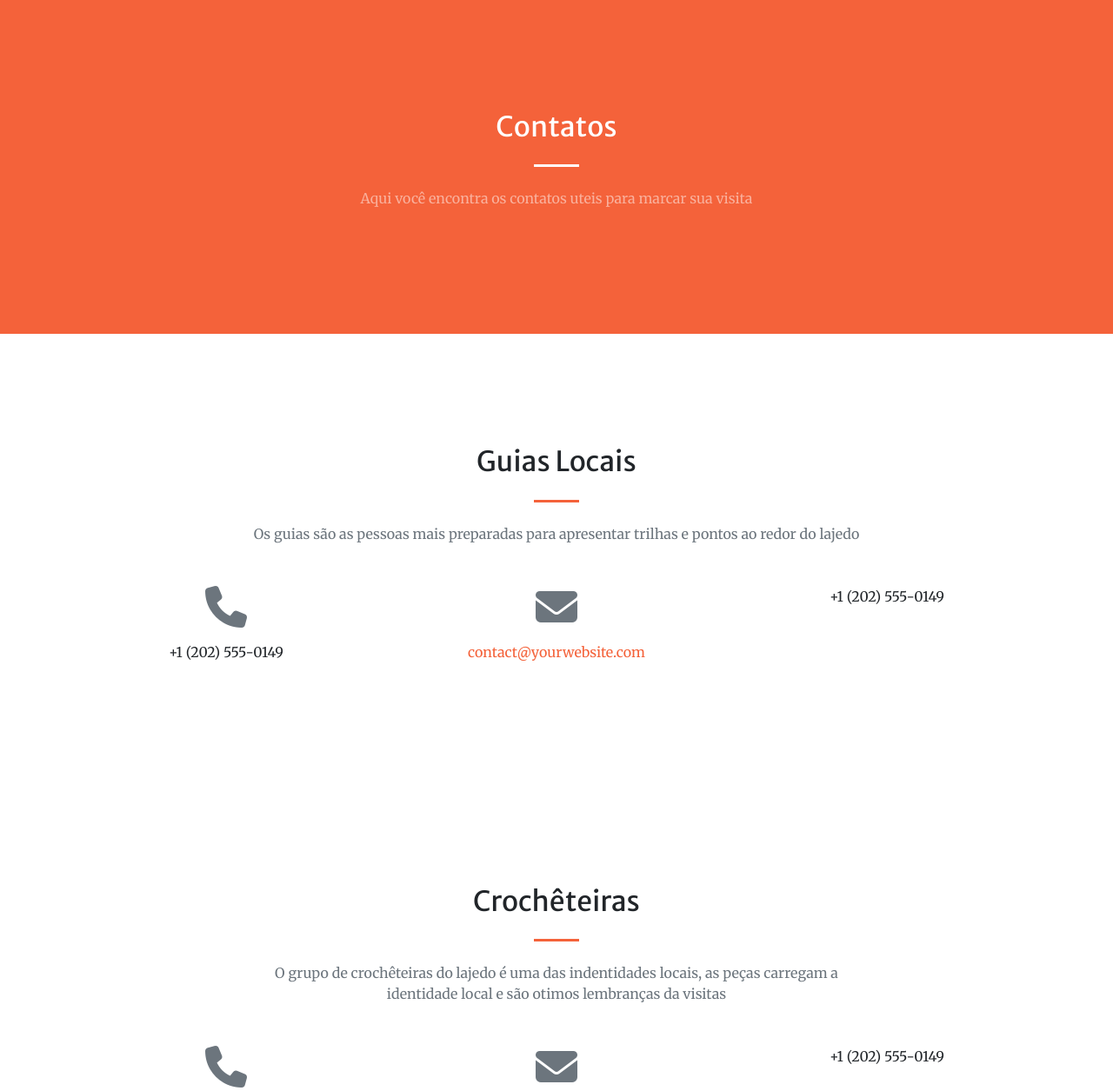
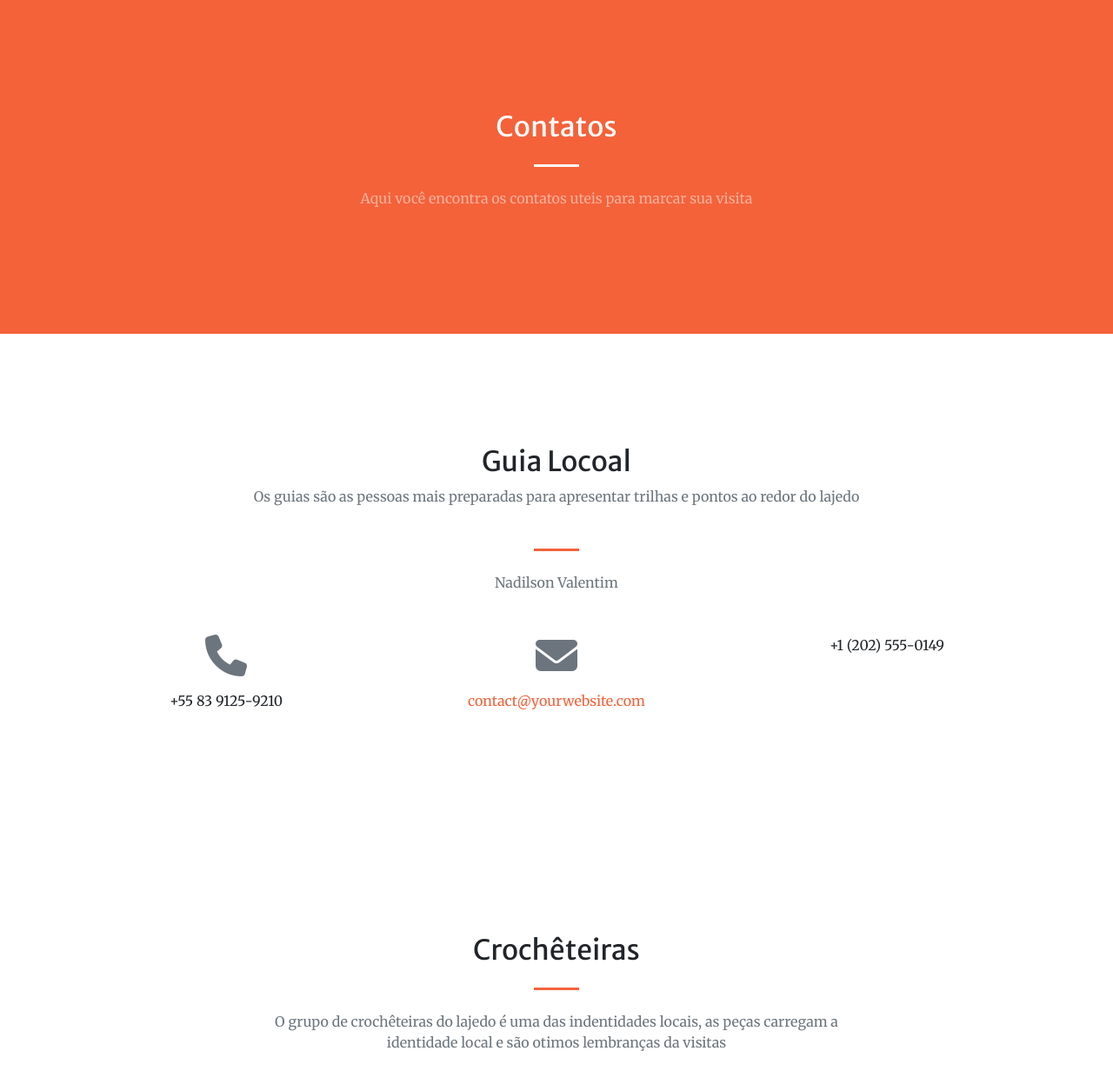
Before and after one commit to caiquevitoriano/my-first-blog, a Django app: page /contatos in a window 1280 px wide. Shown: the part 801-2056 px from the top of the page at 87% size. Run offline with Django 3.2, Linux system fonts and the light colour scheme; some libraries are stand-ins or nearby versions.

Commit message:
modificaçoes

```diff
--- a/blog/templates/blog/contatos.html
+++ b/blog/templates/blog/contatos.html
@@ -88,16 +88,18 @@
         <div class="container">
             <div class="row justify-content-center">
                 <div class="col-lg-8 text-center">
-                    <h2 class="mt-0">Guias Locais </h2>
-                    <hr class="divider my-4">
+                    <h2 class="mt-0">Guia Locoal</h2>
                     <p class="text-muted mb-5">Os guias são as pessoas mais preparadas para apresentar trilhas e pontos
                         ao redor do lajedo</p>
+                    <hr class="divider my-4">
+                    <p class="text-muted mb-5">Nadilson Valentim</p>
+
                 </div>
             </div>
             <div class="row">
                 <div class="col-lg-4 ml-auto text-center mb-5 mb-lg-0">
                     <i class="fas fa-phone fa-3x mb-3 text-muted"></i>
-                    <div>+1 (202) 555-0149</div>
+                    <div>+55 83 9125-9210</div>
                 </div>
                 <div class="col-lg-4 mr-auto text-center mb-5 mb-lg-0">
                     <i class="fas fa-envelope fa-3x mb-3 text-muted"></i>
```
Also changed, not shown: blog/templates/blog/base.html (+7 -10 lines), mysite/settings.py (line endings or trailing spaces), 1 other file.
